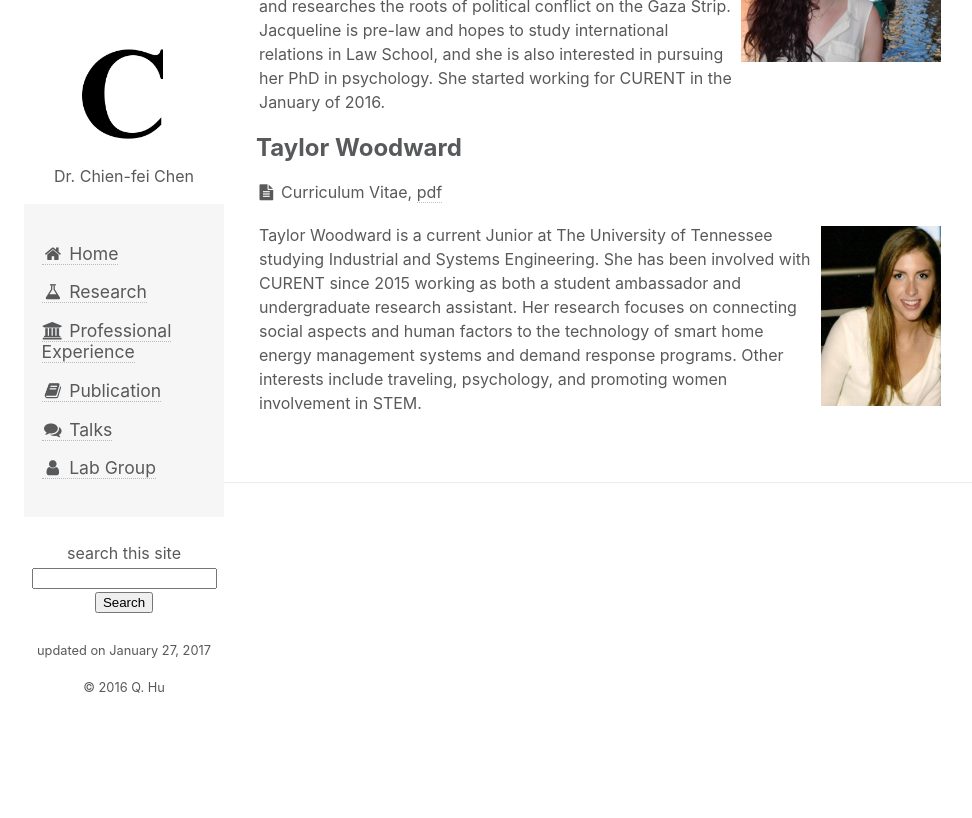
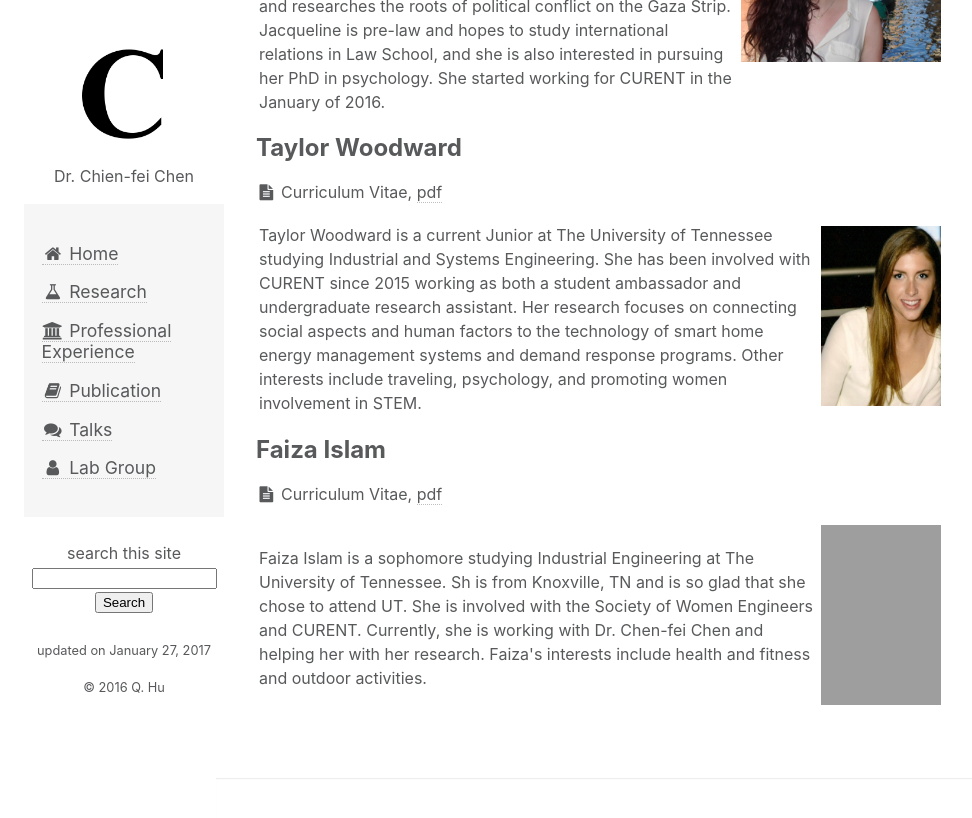
Before and after one commit to chien-fei-chen/chien-fei-chen.github.io, a Jekyll site: the page built from lab.md, in a window 1280 px wide and 900 px high, scrolled down 693 px. Shown: the top 818 px of the window, without its empty margins (136-1108 px from the left). Built offline with Jekyll 4.4.1, drawn with Linux system fonts in a browser that asks for light colours; nearby versions of some CDN libraries; grey boxes are pictures that could not be loaded.

Commit message:
Test3
Incrementally added back images to see when they disappear

```diff
--- a/lab.md
+++ b/lab.md
@@ -54,5 +54,18 @@ title: Lab Group
 </tr>
 </table>
 
-
+## Faiza Islam ##
+<i class="fa fa-file-text fa-fw"></i> Curriculum Vitae, <a href= "/assets/lib/Islam_CV.pdf" > pdf </a><br>
+<table width="100%">
+<tr>
+<td align="left">
+    Faiza Islam is a sophomore studying Industrial Engineering at The University of Tennessee. Sh is from Knoxville, TN and is so glad that she chose to attend UT.
+    She is involved with the Society of Women Engineers and CURENT. Currently, she is working with Dr. Chen-fei Chen and helping her with her research. Faiza's interests
+    include health and fitness and outdoor activities.
+</td>
+<td align="right">
+    <img src="assets/img/Islam.PNG" alt="Faiza Islam's portrait" style="width:120px;height:180px;">
+</td>
+</tr>
+</table>
 {:.center}
```
